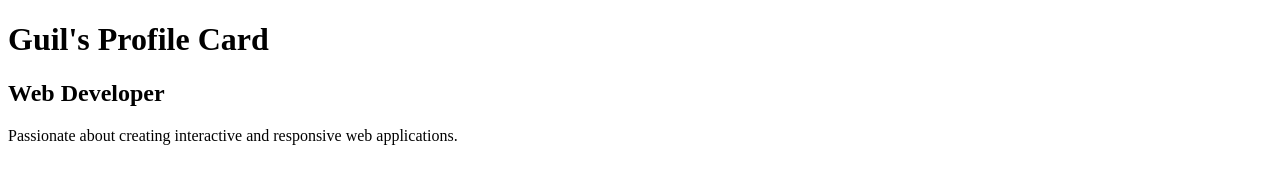
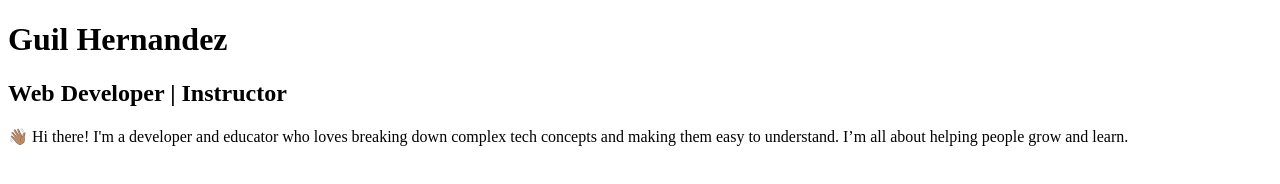
Before and after one commit to GCA-Classroom/01-profile-card-css, a plain HTML site: page index.html in a window 1280 px wide. Drawn offline with Linux system fonts and the light colour scheme.

Commit message:
Update index.html

```diff
--- a/index.html
+++ b/index.html
@@ -1,11 +1,11 @@
 <!DOCTYPE html>
 <html lang="en">
-    <head>
-        <title>Guil's Profile Card</title>
-    </head>
-    <body>
-        <h1>Guil's Profile Card</h1>
-        <h2>Web Developer</h2>
-        <p>Passionate about creating interactive and responsive web applications.</p>
-    </body>
+<head>
+    <title>Guil's Profile Card</title>
+</head>
+<body>
+    <h1>Guil Hernandez</h1>
+    <h2>Web Developer | Instructor</h2>
+    <p>👋🏽 Hi there! I'm a developer and educator who loves breaking down complex tech concepts and making them easy to understand. I’m all about helping people grow and learn.</p>
+</body>
 </html>
```
